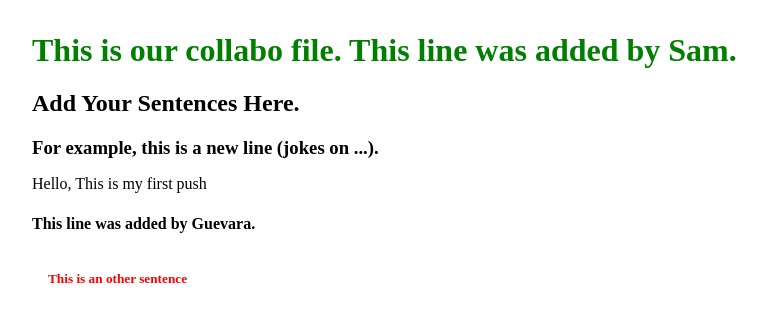
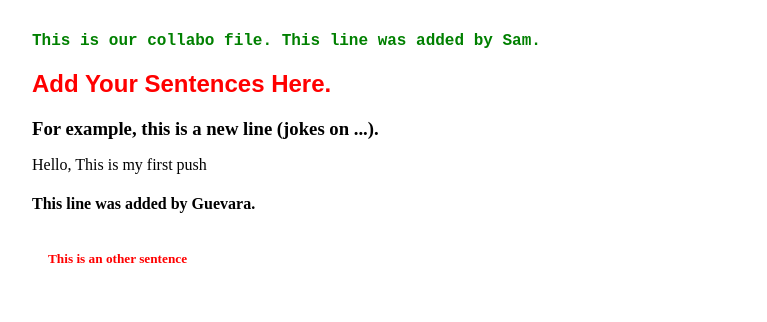
Before and after one commit to ceelogre/collabo, a plain HTML site: page index.html in a window 1280 px wide. Shown: the whole page, without its empty margins (0-767 px from the left). Drawn offline with Linux system fonts and the light colour scheme.

Commit message:
cssstyle

```diff
--- a/index.css
+++ b/index.css
@@ -18,3 +18,11 @@ h5 {
   color: red;
   padding: 1rem;
 }
+h1 {
+  font-size: 16px;
+  font-family: monospace;
+}
+h2 {
+  color: red;
+  font-family: sans-serif;
+}
```
